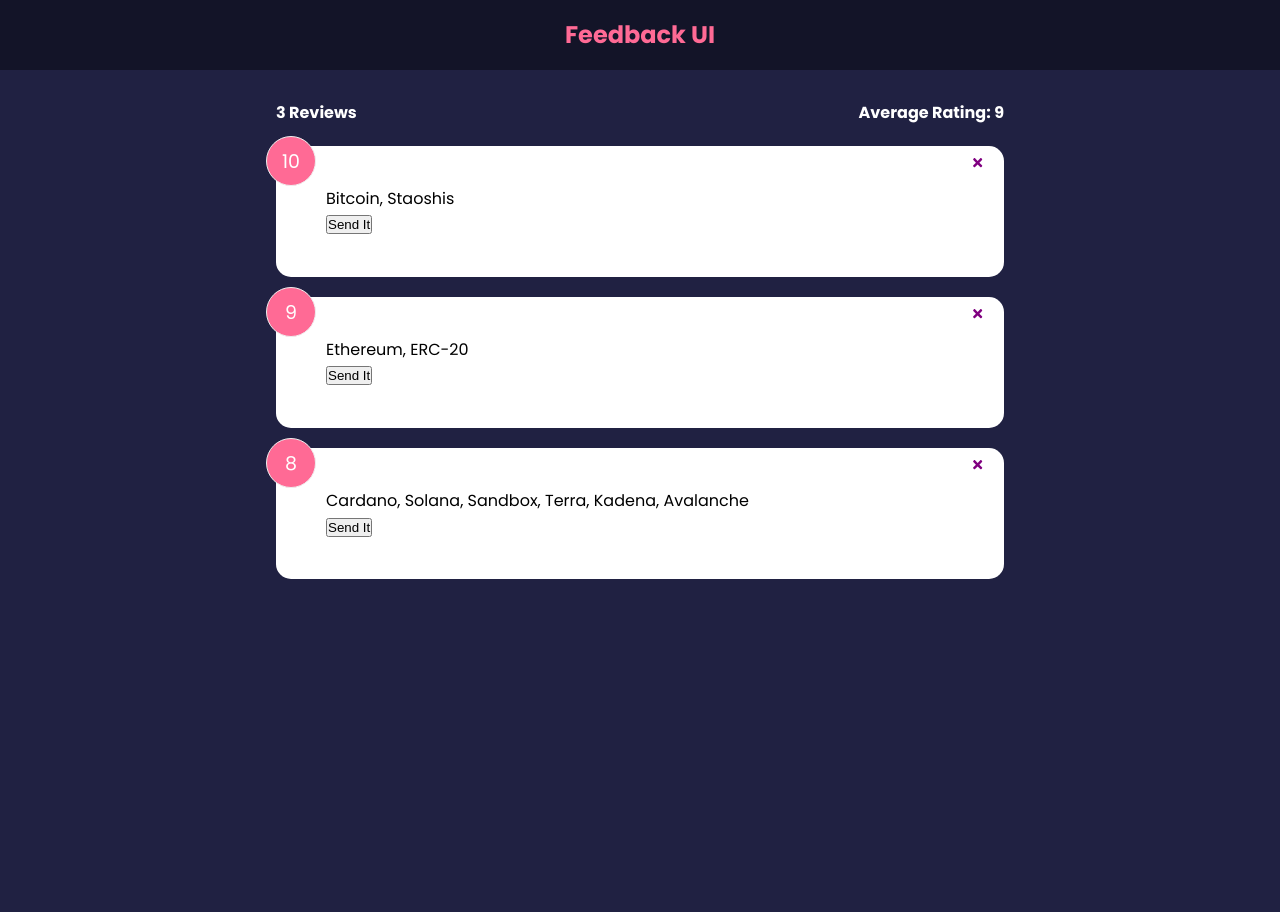
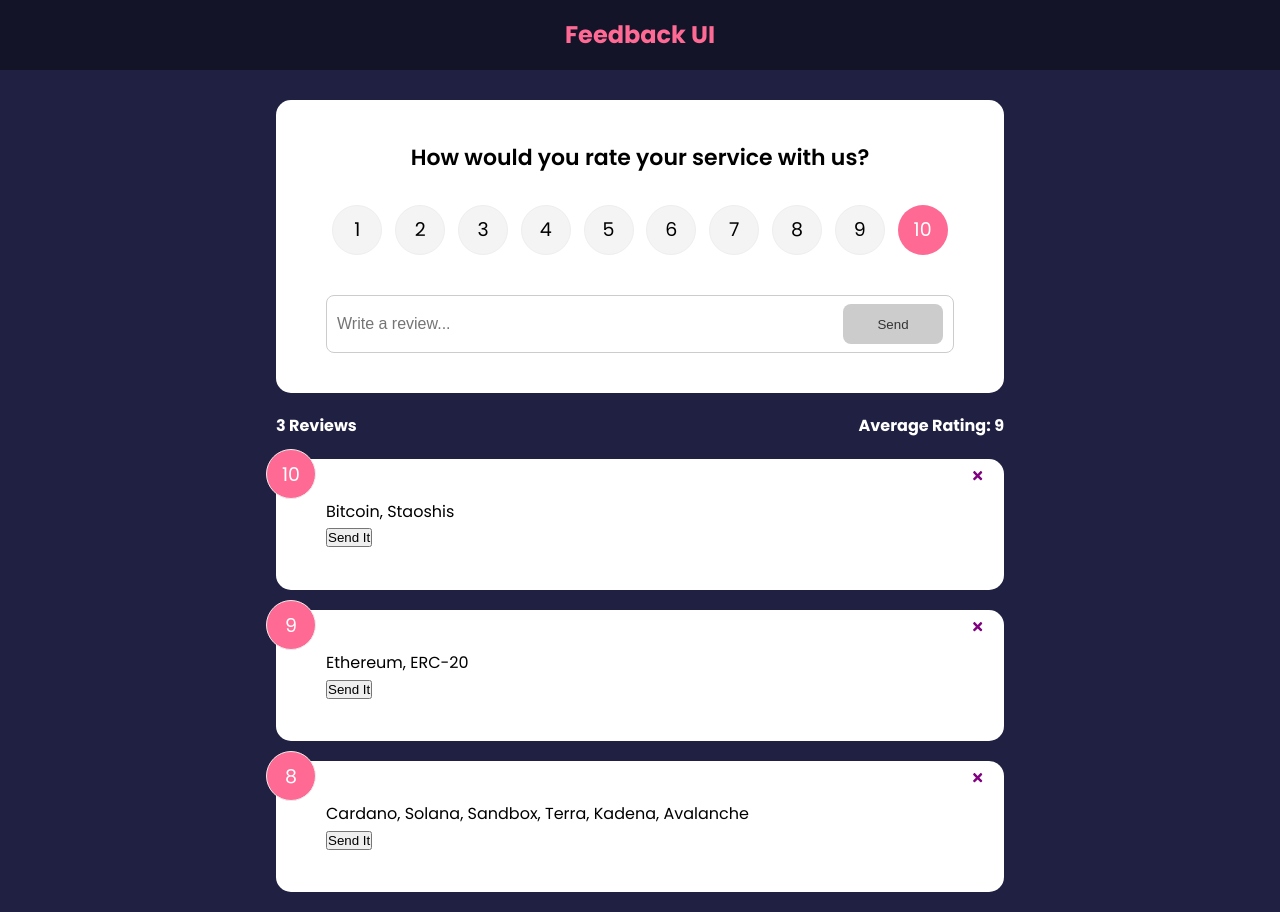
Before and after one commit to mmbower1/react-feedback-traversy, a React (Create React App) app in the folder client/: page / in a window 1280 px wide. Before the commit the page ends 800 px from the top, so only its background shows below. Built offline with nearby package versions, Linux system fonts and the light colour scheme.

Commit message:
start of 23

```diff
--- a/client/src/App.css
+++ b/client/src/App.css
@@ -150,9 +150,9 @@
   border: 0;
   border-radius: 8px;
   color: #fff;
-  width: 100px;
   height: 40px;
   cursor: pointer;
+  width: 100px;
 }
 
 .btn-primary {
--- a/client/src/App.js
+++ b/client/src/App.js
@@ -4,6 +4,7 @@
 import FeedbackList from "./components/FeedbackList";
 import FeedbackStats from "./components/FeedbackStats";
 import Header from "./components/Header";
+import FeedbackForm from "./components/FeedbackForm";
 
 // styles
 import "./App.css";
@@ -31,6 +32,7 @@
     <Provider store={store}>
       <Header />
       <div className="container">
+        <FeedbackForm />
         <FeedbackStats feedback={feedback} />
         <FeedbackList handleDelete={deleteFeedback} feedback={feedback} />
       </div>
--- /dev/null
+++ b/client/src/components/FeedbackForm.js
@@ -0,0 +1,50 @@
+import React, { useState } from "react";
+
+// components
+import Button from "./shared/Button";
+import Card from "./shared/Card";
+import RatingSelect from "./RatingSelect";
+
+function FeedbackForm() {
+  const [btnDisabled, setBtnDisabled] = useState(true);
+  const [message, setMessage] = useState("");
+  const [rating, setRating] = useState(10);
+  const [text, setText] = useState("");
+
+  const handleTextChange = (e) => {
+    if (text === "") {
+      setBtnDisabled(true);
+      setMessage(null);
+    } else if (text !== "" && text.trim().length <= 10) {
+      setBtnDisabled(true);
+      setMessage("Text must be atleast 10 characters");
+    } else {
+      setBtnDisabled(false);
+      setMessage(null);
+    }
+    setText(e.target.value);
+  };
+
+  return (
+    <Card>
+      <form>
+        <h2>How would you rate your service with us?</h2>
+        <RatingSelect select={(rating) => setRating(rating)} />
+        <div className="input-group">
+          <input
+            onChange={handleTextChange}
+            type="text"
+            placeholder="Write a review..."
+            value={text}
+          />
+          <Button isDisabled={btnDisabled} type="submit">
+            Send
+          </Button>
+        </div>
+        {message && <div className="message">{message}</div>}
+      </form>
+    </Card>
+  );
+}
+
+export default FeedbackForm;
--- /dev/null
+++ b/client/src/components/RatingSelect.js
@@ -0,0 +1,126 @@
+import React, { useState } from "react";
+
+const RatingSelect = ({ select }) => {
+  const [selected, setSelected] = useState(10);
+
+  const handleChange = (e) => {
+    setSelected(+e.currentTarget.value); // + makes type a num instead of string
+    select(+e.currentTarget.value);
+  };
+  return (
+    <ul className="rating">
+      <li>
+        <input
+          type="radio"
+          id="num1"
+          name="rating"
+          value="1"
+          onChange={handleChange}
+          checked={selected === 1}
+        />
+        <label htmlFor="num1">1</label>
+      </li>
+      <li>
+        <input
+          type="radio"
+          id="num2"
+          name="rating"
+          value="2"
+          onChange={handleChange}
+          checked={selected === 2}
+        />
+        <label htmlFor="num2">2</label>
+      </li>
+      <li>
+        <input
+          type="radio"
+          id="num3"
+          name="rating"
+          value="3"
+          onChange={handleChange}
+          checked={selected === 3}
+        />
+        <label htmlFor="num3">3</label>
+      </li>
+      <li>
+        <input
+          type="radio"
+          id="num4"
+          name="rating"
+          value="4"
+          onChange={handleChange}
+          checked={selected === 4}
+        />
+        <label htmlFor="num4">4</label>
+      </li>
+      <li>
+        <input
+          type="radio"
+          id="num5"
+          name="rating"
+          value="5"
+          onChange={handleChange}
+          checked={selected === 5}
+        />
+        <label htmlFor="num5">5</label>
+      </li>
+      <li>
+        <input
+          type="radio"
+          id="num6"
+          name="rating"
+          value="6"
+          onChange={handleChange}
+          checked={selected === 6}
+        />
+        <label htmlFor="num6">6</label>
+      </li>
+      <li>
+        <input
+          type="radio"
+          id="num7"
+          name="rating"
+          value="7"
+          onChange={handleChange}
+          checked={selected === 7}
+        />
+        <label htmlFor="num7">7</label>
+      </li>
+      <li>
+        <input
+          type="radio"
+          id="num8"
+          name="rating"
+          value="8"
+          onChange={handleChange}
+          checked={selected === 8}
+        />
+        <label htmlFor="num8">8</label>
+      </li>
+      <li>
+        <input
+          type="radio"
+          id="num9"
+          name="rating"
+          value="9"
+          onChange={handleChange}
+          checked={selected === 9}
+        />
+        <label htmlFor="num9">9</label>
+      </li>
+      <li>
+        <input
+          type="radio"
+          id="num10"
+          name="rating"
+          value="10"
+          onChange={handleChange}
+          checked={selected === 10}
+        />
+        <label htmlFor="num10">10</label>
+      </li>
+    </ul>
+  );
+};
+
+export default RatingSelect;
--- /dev/null
+++ b/client/src/components/shared/Button.js
@@ -0,0 +1,25 @@
+import React from "react";
+import PropTypes from "prop-types";
+
+const Button = ({ children, isDisabled, type, version }) => {
+  return (
+    <button className={`btn btn-${version}`} type={type} disabled={isDisabled}>
+      {children}
+    </button>
+  );
+};
+
+Button.defaultProps = {
+  isDisabled: false,
+  type: "button",
+  version: "primary",
+};
+
+Button.propTypes = {
+  children: PropTypes.node.isRequired,
+  isDisabled: PropTypes.bool,
+  type: PropTypes.string,
+  version: PropTypes.string,
+};
+
+export default Button;
```
